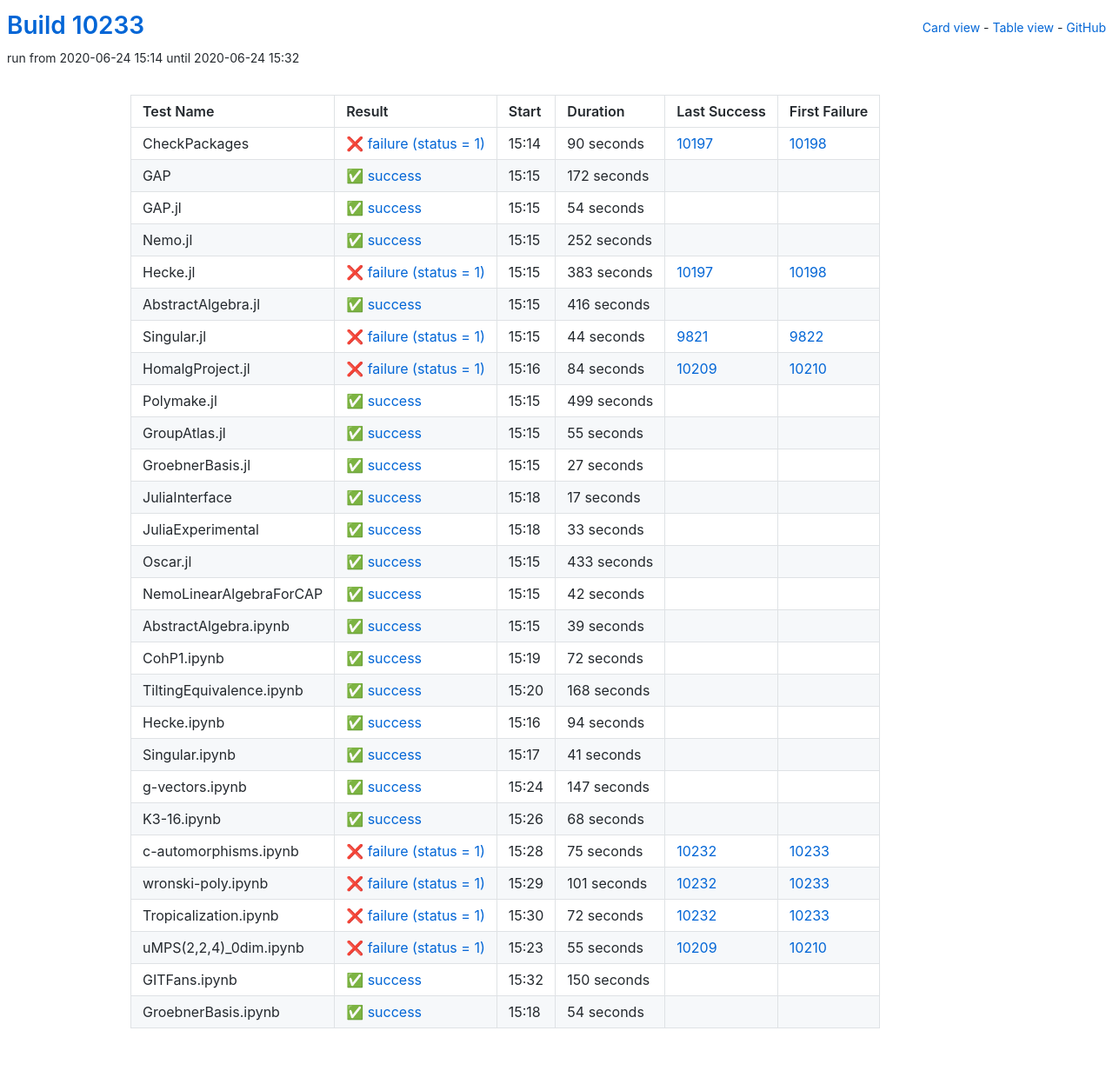
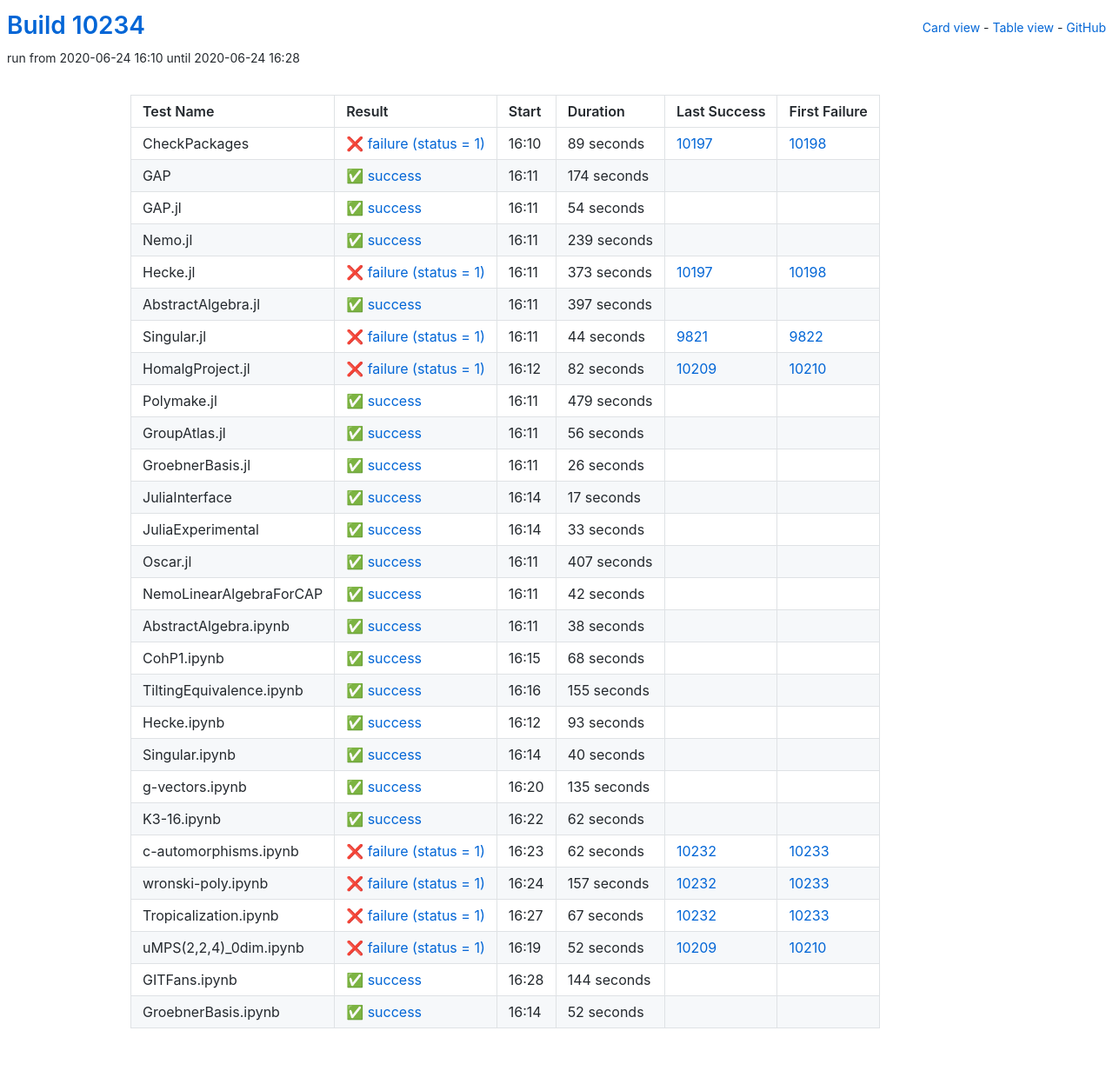
Before and after one commit to oscar-system/oscar-ci-status, a Jekyll site: the page built from table.html, in a window 1280 px wide. Shown: the whole page at 87% size. Built offline with Jekyll 4.4.1, drawn with Linux system fonts in a browser that asks for light colours.

Commit message:
Build #10234

```diff
--- a/_data/ci.yml
+++ b/_data/ci.yml
@@ -1,6 +1,6 @@
 ---
-build: 10233
-build_url: https://oscarci.mathematik.uni-kl.de/job/oscar/10233/
+build: 10234
+build_url: https://oscarci.mathematik.uni-kl.de/job/oscar/10234/
 job: oscar
 organization: oscar-system
 repo: oscar-ci-status
@@ -8,32 +8,32 @@ repourl: https://github.com/oscar-system/oscar-ci-status
 tests:
 - name: CheckPackages
   id: checkpackages
-  log: https://oscarci.mathematik.uni-kl.de/job/oscar/10233/artifact/logs/build-10233/CheckPackages.log
-  start: 2020-06-24 15:14
+  log: https://oscarci.mathematik.uni-kl.de/job/oscar/10234/artifact/logs/build-10234/CheckPackages.log
+  start: 2020-06-24 16:10
   success: false
   exitcode: 1
   status: failure
-  duration: 90
+  duration: 89
   last_success: 10197
   last_success_url: https://oscarci.mathematik.uni-kl.de/job/oscar/10197/
   first_failure: 10198
   first_failure_url: https://oscarci.mathematik.uni-kl.de/job/oscar/10198/
 - name: GAP
   id: gap
-  log: https://oscarci.mathematik.uni-kl.de/job/oscar/10233/artifact/logs/build-10233/GAP.log
-  start: 2020-06-24 15:15
+  log: https://oscarci.mathematik.uni-kl.de/job/oscar/10234/artifact/logs/build-10234/GAP.log
+  start: 2020-06-24 16:11
   success: true
   exitcode: 0
   status: success
-  duration: 172
+  duration: 174
   last_success: false
   last_success_url:
   first_failure: false
   first_failure_url:
 - name: GAP.jl
   id: gap-jl
-  log: https://oscarci.mathematik.uni-kl.de/job/oscar/10233/artifact/logs/build-10233/GAP.jl.log
-  start: 2020-06-24 15:15
+  log: https://oscarci.mathematik.uni-kl.de/job/oscar/10234/artifact/logs/build-10234/GAP.jl.log
+  start: 2020-06-24 16:11
   success: true
   exitcode: 0
   status: success
@@ -44,44 +44,44 @@ tests:
   first_failure_url:
 - name: Nemo.jl
   id: nemo-jl
-  log: https://oscarci.mathematik.uni-kl.de/job/oscar/10233/artifact/logs/build-10233/Nemo.jl.log
-  start: 2020-06-24 15:15
+  log: https://oscarci.mathematik.uni-kl.de/job/oscar/10234/artifact/logs/build-10234/Nemo.jl.log
+  start: 2020-06-24 16:11
   success: true
   exitcode: 0
   status: success
-  duration: 252
+  duration: 239
   last_success: false
   last_success_url:
   first_failure: false
   first_failure_url:
 - name: Hecke.jl
   id: hecke-jl
-  log: https://oscarci.mathematik.uni-kl.de/job/oscar/10233/artifact/logs/build-10233/Hecke.jl.log
-  start: 2020-06-24 15:15
+  log: https://oscarci.mathematik.uni-kl.de/job/oscar/10234/artifact/logs/build-10234/Hecke.jl.log
+  start: 2020-06-24 16:11
   success: false
   exitcode: 1
   status: failure
-  duration: 383
+  duration: 373
   last_success: 10197
   last_success_url: https://oscarci.mathematik.uni-kl.de/job/oscar/10197/
   first_failure: 10198
   first_failure_url: https://oscarci.mathematik.uni-kl.de/job/oscar/10198/
 - name: AbstractAlgebra.jl
   id: abstractalgebra-jl
-  log: https://oscarci.mathematik.uni-kl.de/job/oscar/10233/artifact/logs/build-10233/AbstractAlgebra.jl.log
-  start: 2020-06-24 15:15
+  log: https://oscarci.mathematik.uni-kl.de/job/oscar/10234/artifact/logs/build-10234/AbstractAlgebra.jl.log
+  start: 2020-06-24 16:11
   success: true
   exitcode: 0
   status: success
-  duration: 416
+  duration: 397
   last_success: false
   last_success_url:
   first_failure: false
   first_failure_url:
 - name: Singular.jl
   id: singular-jl
-  log: https://oscarci.mathematik.uni-kl.de/job/oscar/10233/artifact/logs/build-10233/Singular.jl.log
-  start: 2020-06-24 15:15
+  log: https://oscarci.mathematik.uni-kl.de/job/oscar/10234/artifact/logs/build-10234/Singular.jl.log
+  start: 2020-06-24 16:11
   success: false
   exitcode: 1
   status: failure
@@ -92,56 +92,56 @@ tests:
   first_failure_url: https://oscarci.mathematik.uni-kl.de/job/oscar/9822/
 - name: HomalgProject.jl
   id: homalgproject-jl
-  log: https://oscarci.mathematik.uni-kl.de/job/oscar/10233/artifact/logs/build-10233/HomalgProject.jl.log
-  start: 2020-06-24 15:16
+  log: https://oscarci.mathematik.uni-kl.de/job/oscar/10234/artifact/logs/build-10234/HomalgProject.jl.log
+  start: 2020-06-24 16:12
   success: false
   exitcode: 1
   status: failure
-  duration: 84
+  duration: 82
   last_success: 10209
   last_success_url: https://oscarci.mathematik.uni-kl.de/job/oscar/10209/
   first_failure: 10210
   first_failure_url: https://oscarci.mathematik.uni-kl.de/job/oscar/10210/
 - name: Polymake.jl
   id: polymake-jl
-  log: https://oscarci.mathematik.uni-kl.de/job/oscar/10233/artifact/logs/build-10233/Polymake.jl.log
-  start: 2020-06-24 15:15
+  log: https://oscarci.mathematik.uni-kl.de/job/oscar/10234/artifact/logs/build-10234/Polymake.jl.log
+  start: 2020-06-24 16:11
   success: true
   exitcode: 0
   status: success
-  duration: 499
+  duration: 479
   last_success: false
   last_success_url:
   first_failure: false
   first_failure_url:
 - name: GroupAtlas.jl
   id: groupatlas-jl
-  log: https://oscarci.mathematik.uni-kl.de/job/oscar/10233/artifact/logs/build-10233/GroupAtlas.jl.log
-  start: 2020-06-24 15:15
+  log: https://oscarci.mathematik.uni-kl.de/job/oscar/10234/artifact/logs/build-10234/GroupAtlas.jl.log
+  start: 2020-06-24 16:11
   success: true
   exitcode: 0
   status: success
-  duration: 55
+  duration: 56
   last_success: false
   last_success_url:
   first_failure: false
   first_failure_url:
 - name: GroebnerBasis.jl
   id: groebnerbasis-jl
-  log: https://oscarci.mathematik.uni-kl.de/job/oscar/10233/artifact/logs/build-10233/GroebnerBasis.jl.log
-  start: 2020-06-24 15:15
+  log: https://oscarci.mathematik.uni-kl.de/job/oscar/10234/artifact/logs/build-10234/GroebnerBasis.jl.log
+  start: 2020-06-24 16:11
   success: true
   exitcode: 0
   status: success
-  duration: 27
+  duration: 26
   last_success: false
   last_success_url:
   first_failure: false
   first_failure_url:
 - name: JuliaInterface
   id: juliainterface
-  log: https://oscarci.mathematik.uni-kl.de/job/oscar/10233/artifact/logs/build-10233/JuliaInterface.log
-  start: 2020-06-24 15:18
+  log: https://oscarci.mathematik.uni-kl.de/job/oscar/10234/artifact/logs/build-10234/JuliaInterface.log
+  start: 2020-06-24 16:14
   success: true
   exitcode: 0
   status: success
@@ -152,8 +152,8 @@ tests:
   first_failure_url:
 - name: JuliaExperimental
   id: juliaexperimental
-  log: https://oscarci.mathematik.uni-kl.de/job/oscar/10233/artifact/logs/build-10233/JuliaExperimental.log
-  start: 2020-06-24 15:18
+  log: https://oscarci.mathematik.uni-kl.de/job/oscar/10234/artifact/logs/build-10234/JuliaExperimental.log
+  start: 2020-06-24 16:14
   success: true
   exitcode: 0
   status: success
@@ -164,20 +164,20 @@ tests:
   first_failure_url:
 - name: Oscar.jl
   id: oscar-jl
-  log: https://oscarci.mathematik.uni-kl.de/job/oscar/10233/artifact/logs/build-10233/Oscar.jl.log
-  start: 2020-06-24 15:15
+  log: https://oscarci.mathematik.uni-kl.de/job/oscar/10234/artifact/logs/build-10234/Oscar.jl.log
+  start: 2020-06-24 16:11
   success: true
   exitcode: 0
   status: success
-  duration: 433
+  duration: 407
   last_success: false
   last_success_url:
   first_failure: false
   first_failure_url:
 - name: NemoLinearAlgebraForCAP
   id: nemolinearalgebraforcap
-  log: https://oscarci.mathematik.uni-kl.de/job/oscar/10233/artifact/logs/build-10233/NemoLinearAlgebraForCAP.log
-  start: 2020-06-24 15:15
+  log: https://oscarci.mathematik.uni-kl.de/job/oscar/10234/artifact/logs/build-10234/NemoLinearAlgebraForCAP.log
+  start: 2020-06-24 16:11
   success: true
   exitcode: 0
   status: success
@@ -188,80 +188,20 @@ tests:
   first_failure_url:
 - name: AbstractAlgebra.ipynb
   id: abstractalgebra-ipynb
-  log: https://oscarci.mathematik.uni-kl.de/job/oscar/10233/artifact/logs/build-10233/AbstractAlgebra.ipynb.log
-  start: 2020-06-24 15:15
+  log: https://oscarci.mathematik.uni-kl.de/job/oscar/10234/artifact/logs/build-10234/AbstractAlgebra.ipynb.log
+  start: 2020-06-24 16:11
   success: true
   exitcode: 0
   status: success
-  duration: 39
+  duration: 38
   last_success: false
   last_success_url:
   first_failure: false
   first_failure_url:
 - name: CohP1.ipynb
   id: cohp1-ipynb
-  log: https://oscarci.mathematik.uni-kl.de/job/oscar/10233/artifact/logs/build-10233/CohP1.ipynb.log
-  start: 2020-06-24 15:19
-  success: true
-  exitcode: 0
-  status: success
-  duration: 72
-  last_success: false
-  last_success_url:
-  first_failure: false
-  first_failure_url:
-- name: TiltingEquivalence.ipynb
-  id: tiltingequivalence-ipynb
-  log: https://oscarci.mathematik.uni-kl.de/job/oscar/10233/artifact/logs/build-10233/TiltingEquivalence.ipynb.log
-  start: 2020-06-24 15:20
-  success: true
-  exitcode: 0
-  status: success
-  duration: 168
-  last_success: false
-  last_success_url:
-  first_failure: false
-  first_failure_url:
-- name: Hecke.ipynb
-  id: hecke-ipynb
-  log: https://oscarci.mathematik.uni-kl.de/job/oscar/10233/artifact/logs/build-10233/Hecke.ipynb.log
-  start: 2020-06-24 15:16
-  success: true
-  exitcode: 0
-  status: success
-  duration: 94
-  last_success: false
-  last_success_url:
-  first_failure: false
-  first_failure_url:
-- name: Singular.ipynb
-  id: singular-ipynb
-  log: https://oscarci.mathematik.uni-kl.de/job/oscar/10233/artifact/logs/build-10233/Singular.ipynb.log
-  start: 2020-06-24 15:17
-  success: true
-  exitcode: 0
-  status: success
-  duration: 41
-  last_success: false
-  last_success_url:
-  first_failure: false
-  first_failure_url:
-- name: g-vectors.ipynb
-  id: g-vectors-ipynb
-  log: https://oscarci.mathematik.uni-kl.de/job/oscar/10233/artifact/logs/build-10233/g-vectors.ipynb.log
-  start: 2020-06-24 15:24
-  success: true
-  exitcode: 0
-  status: success
-  duration: 147
-  last_success: false
-  last_success_url:
-  first_failure: false
-  first_failure_url:
-- name: K3-16.ipynb
-  id: k3-16-ipynb
-  log: https://oscarci.mathematik.uni-kl.de/job/oscar/10233/artifact/logs/build-10233/K3-16.ipynb.log
-  start: 2020-06-24 15:26
+  log: https://oscarci.mathematik.uni-kl.de/job/oscar/10234/artifact/logs/build-10234/CohP1.ipynb.log
+  start: 2020-06-24 16:15
   success: true
   exitcode: 0
   status: success
@@ -270,74 +210,134 @@ tests:
   last_success_url:
   first_failure: false
   first_failure_url:
+- name: TiltingEquivalence.ipynb
+  id: tiltingequivalence-ipynb
+  log: https://oscarci.mathematik.uni-kl.de/job/oscar/10234/artifact/logs/build-10234/TiltingEquivalence.ipynb.log
+  start: 2020-06-24 16:16
+  success: true
+  exitcode: 0
+  status: success
+  duration: 155
+  last_success: false
+  last_success_url:
+  first_failure: false
+  first_failure_url:
+- name: Hecke.ipynb
+  id: hecke-ipynb
+  log: https://oscarci.mathematik.uni-kl.de/job/oscar/10234/artifact/logs/build-10234/Hecke.ipynb.log
+  start: 2020-06-24 16:12
+  success: true
+  exitcode: 0
+  status: success
+  duration: 93
+  last_success: false
+  last_success_url:
+  first_failure: false
+  first_failure_url:
+- name: Singular.ipynb
+  id: singular-ipynb
+  log: https://oscarci.mathematik.uni-kl.de/job/oscar/10234/artifact/logs/build-10234/Singular.ipynb.log
+  start: 2020-06-24 16:14
+  success: true
+  exitcode: 0
+  status: success
+  duration: 40
+  last_success: false
+  last_success_url:
+  first_failure: false
+  first_failure_url:
+- name: g-vectors.ipynb
+  id: g-vectors-ipynb
+  log: https://oscarci.mathematik.uni-kl.de/job/oscar/10234/artifact/logs/build-10234/g-vectors.ipynb.log
+  start: 2020-06-24 16:20
+  success: true
+  exitcode: 0
+  status: success
+  duration: 135
+  last_success: false
+  last_success_url:
+  first_failure: false
+  first_failure_url:
+- name: K3-16.ipynb
+  id: k3-16-ipynb
+  log: https://oscarci.mathematik.uni-kl.de/job/oscar/10234/artifact/logs/build-10234/K3-16.ipynb.log
+  start: 2020-06-24 16:22
+  success: true
+  exitcode: 0
+  status: success
+  duration: 62
+  last_success: false
+  last_success_url:
+  first_failure: false
+  first_failure_url:
 - name: c-automorphisms.ipynb
   id: c-automorphisms-ipynb
-  log: https://oscarci.mathematik.uni-kl.de/job/oscar/10233/artifact/logs/build-10233/c-automorphisms.ipynb.log
-  start: 2020-06-24 15:28
+  log: https://oscarci.mathematik.uni-kl.de/job/oscar/10234/artifact/logs/build-10234/c-automorphisms.ipynb.log
+  start: 2020-06-24 16:23
   success: false
   exitcode: 1
   status: failure
-  duration: 75
+  duration: 62
   last_success: 10232
   last_success_url: https://oscarci.mathematik.uni-kl.de/job/oscar/10232/
   first_failure: 10233
   first_failure_url: https://oscarci.mathematik.uni-kl.de/job/oscar/10233/
 - name: wronski-poly.ipynb
   id: wronski-poly-ipynb
-  log: https://oscarci.mathematik.uni-kl.de/job/oscar/10233/artifact/logs/build-10233/wronski-poly.ipynb.log
-  start: 2020-06-24 15:29
+  log: https://oscarci.mathematik.uni-kl.de/job/oscar/10234/artifact/logs/build-10234/wronski-poly.ipynb.log
+  start: 2020-06-24 16:24
   success: false
   exitcode: 1
   status: failure
-  duration: 101
+  duration: 157
   last_success: 10232
   last_success_url: https://oscarci.mathematik.uni-kl.de/job/oscar/10232/
   first_failure: 10233
   first_failure_url: https://oscarci.mathematik.uni-kl.de/job/oscar/10233/
 - name: Tropicalization.ipynb
   id: tropicalization-ipynb
-  log: https://oscarci.mathematik.uni-kl.de/job/oscar/10233/artifact/logs/build-10233/Tropicalization.ipynb.log
-  start: 2020-06-24 15:30
+  log: https://oscarci.mathematik.uni-kl.de/job/oscar/10234/artifact/logs/build-10234/Tropicalization.ipynb.log
+  start: 2020-06-24 16:27
   success: false
   exitcode: 1
   status: failure
-  duration: 72
+  duration: 67
   last_success: 10232
   last_success_url: https://oscarci.mathematik.uni-kl.de/job/oscar/10232/
   first_failure: 10233
   first_failure_url: https://oscarci.mathematik.uni-kl.de/job/oscar/10233/
 - name: uMPS(2,2,4)_0dim.ipynb
   id: umps-2-2-4-0dim-ipynb
-  log: https://oscarci.mathematik.uni-kl.de/job/oscar/10233/artifact/logs/build-10233/uMPS-2-2-4-_0dim.ipynb.log
-  start: 2020-06-24 15:23
+  log: https://oscarci.mathematik.uni-kl.de/job/oscar/10234/artifact/logs/build-10234/uMPS-2-2-4-_0dim.ipynb.log
+  start: 2020-06-24 16:19
   success: false
   exitcode: 1
   status: failure
-  duration: 55
+  duration: 52
   last_success: 10209
   last_success_url: https://oscarci.mathematik.uni-kl.de/job/oscar/10209/
   first_failure: 10210
   first_failure_url: https://oscarci.mathematik.uni-kl.de/job/oscar/10210/
 - name: GITFans.ipynb
   id: gitfans-ipynb
-  log: https://oscarci.mathematik.uni-kl.de/job/oscar/10233/artifact/logs/build-10233/GITFans.ipynb.log
-  start: 2020-06-24 15:32
+  log: https://oscarci.mathematik.uni-kl.de/job/oscar/10234/artifact/logs/build-10234/GITFans.ipynb.log
+  start: 2020-06-24 16:28
   success: true
   exitcode: 0
   status: success
-  duration: 150
+  duration: 144
   last_success: false
   last_success_url:
   first_failure: false
   first_failure_url:
 - name: GroebnerBasis.ipynb
   id: groebnerbasis-ipynb
-  log: https://oscarci.mathematik.uni-kl.de/job/oscar/10233/artifact/logs/build-10233/GroebnerBasis.ipynb.log
-  start: 2020-06-24 15:18
+  log: https://oscarci.mathematik.uni-kl.de/job/oscar/10234/artifact/logs/build-10234/GroebnerBasis.ipynb.log
+  start: 2020-06-24 16:14
   success: true
   exitcode: 0
   status: success
-  duration: 54
+  duration: 52
   last_success: false
   last_success_url:
   first_failure: false
```
Also changed, not shown: README.md.
